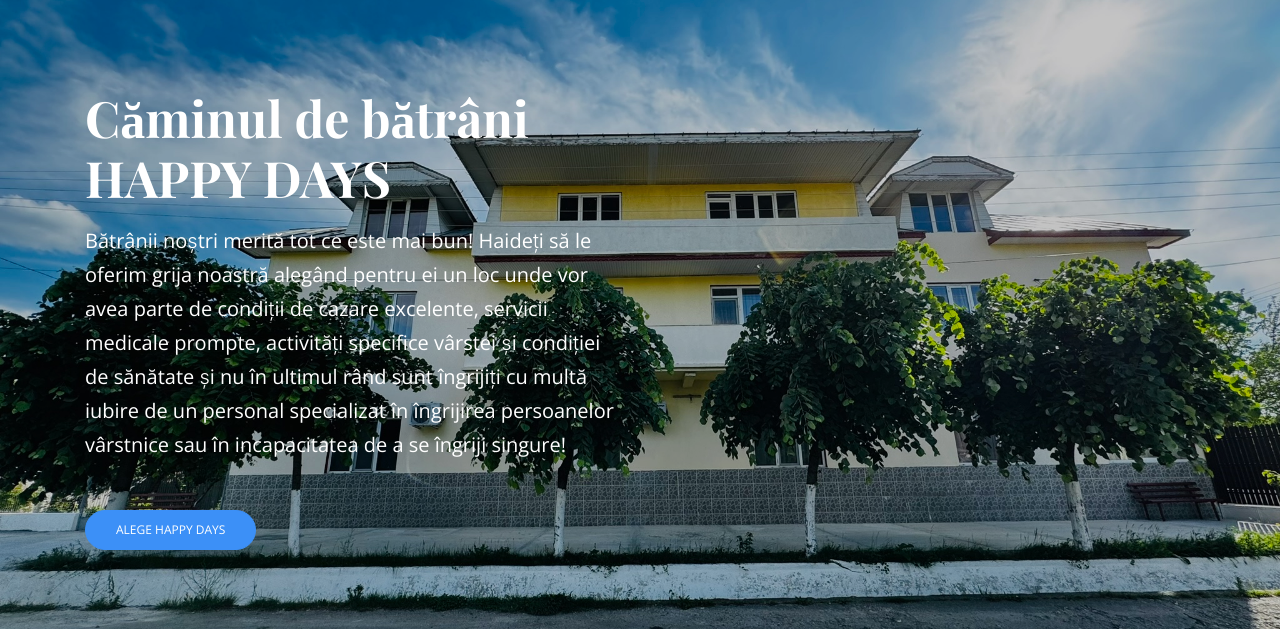
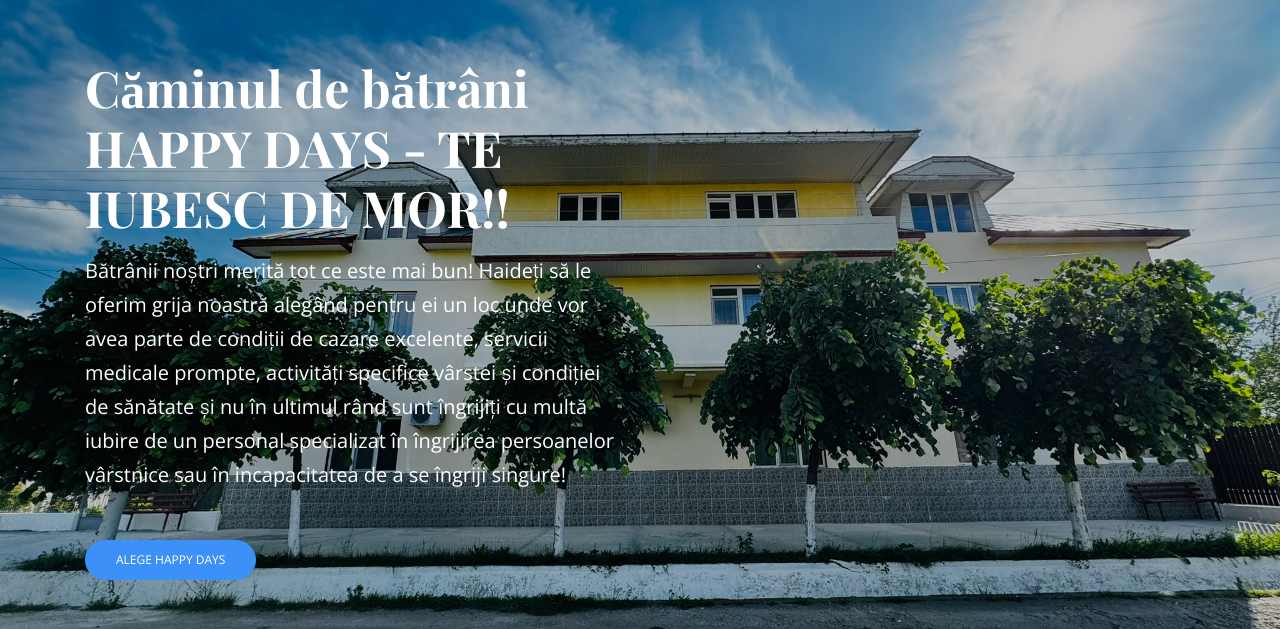
Before and after one commit to robert-serban/elderly-master, a plain HTML site: page index.html in a window 1280 px wide. Shown: the part 73-702 px from the top of the page. Drawn offline with nearby package versions, Linux system fonts and the light colour scheme; files whose address does not match are found by name.

Commit message:
TEST CU IUBIREA DE MOR

```diff
--- a/index.html
+++ b/index.html
@@ -87,7 +87,7 @@
       <div class="container">
         <div class="row">
           <div class="col-lg-6 align-self-center">
-            <h1 class="heading mb-3">Căminul de bătrâni HAPPY DAYS</h1>
+            <h1 class="heading mb-3">Căminul de bătrâni HAPPY DAYS - TE IUBESC DE MOR!!</h1>
             <p class="lead text-white mb-5">Bătrânii noștri merită tot ce este mai bun! Haideți să le oferim grija noastră alegând pentru ei un loc unde vor avea parte de condiții de cazare excelente, servicii medicale prompte, activități specifice vârstei și condiției de sănătate și nu în ultimul rând sunt îngrijiți cu multă iubire de un personal specializat în îngrijirea persoanelor vârstnice sau în incapacitatea de a se îngriji singure!</p>
             <p><a href="contact.html" class="btn btn-primary">Alege HAPPY DAYS</a></p>
           </div>
```
